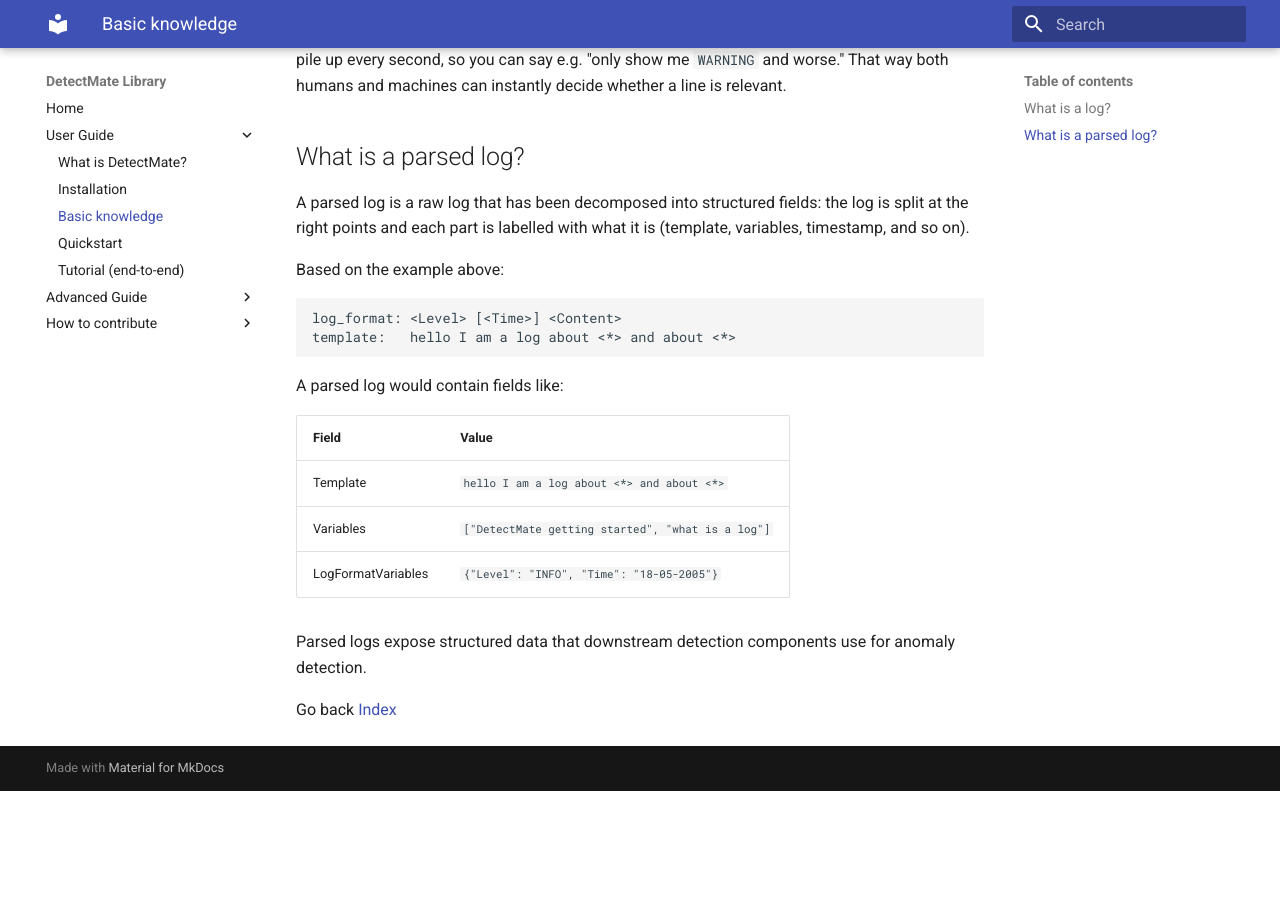
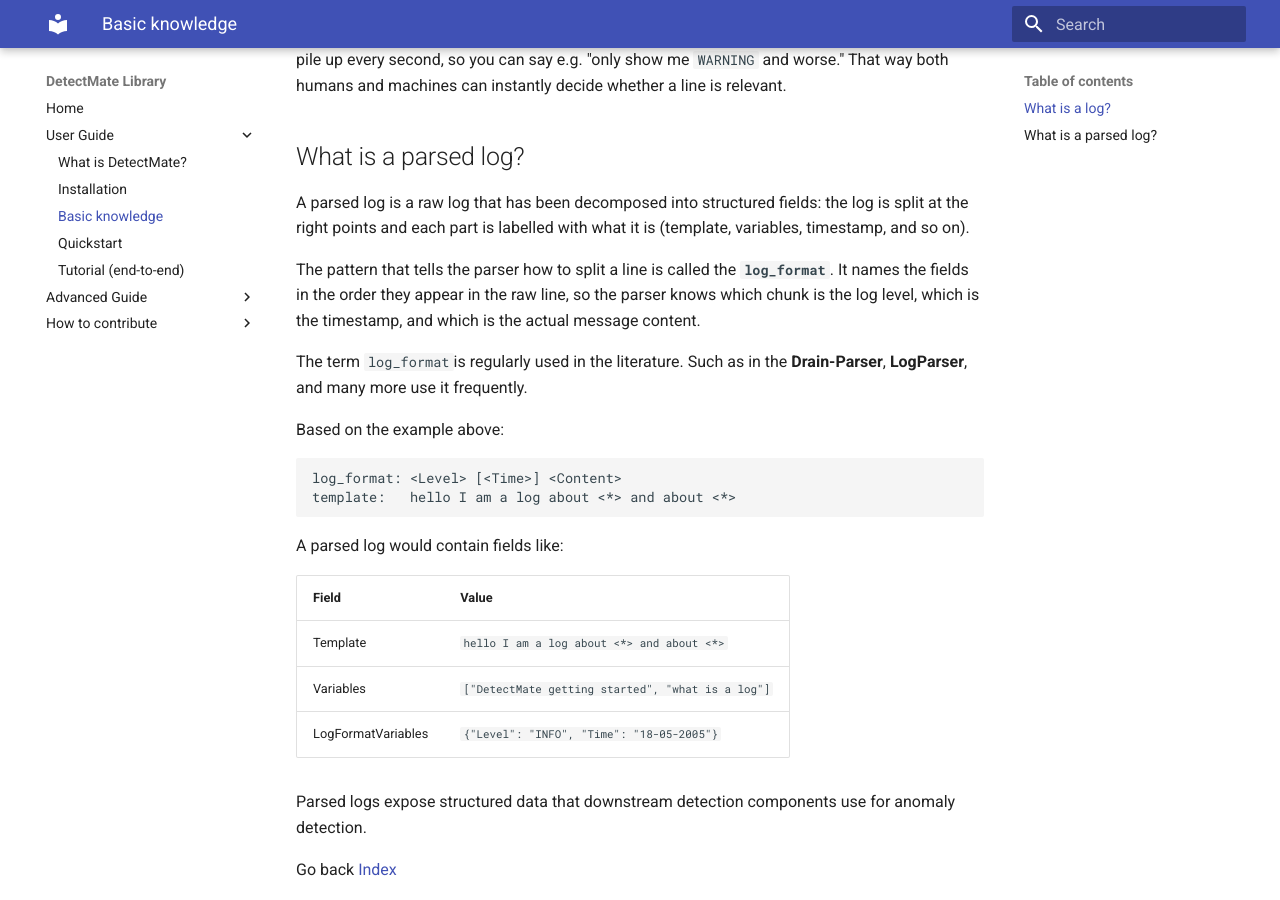
Before and after one commit to ait-detectmate/DetectMateLibrary, an MkDocs documentation site: the page built from docs/user_guide/basic_knowledge.md, in a window 1280 px wide and 900 px high, scrolled down 1453 px. Built offline with MkDocs 1.6.1 and Material for MkDocs 9.7.7, drawn with Linux system fonts in a browser that asks for light colours; before the commit the page ends 2244 px from its top, so only the background shows below that; some of the changed text lies outside the part shown.

Commit message:
implement requested changes from this PR

```diff
--- a/docs/examples/others/quickstart.py
+++ b/docs/examples/others/quickstart.py
@@ -21,9 +21,6 @@
 }
 parser = MatcherParser(name="MatcherParser", config=config_dict)
 
-# Collect first, write once: To.json re-reads and rewrites the whole output file
-# on every call, so calling it inside the loop is O(n^2) and gets unusably slow
-# (and fragile) on a real log file.
 raw_logs = list(From.log(parser, log_path, do_process=False))
 parsed_logs = [parser.process(log) for log in raw_logs]
 
--- a/docs/user_guide/basic_knowledge.md
+++ b/docs/user_guide/basic_knowledge.md
@@ -75,6 +75,14 @@
 log is split at the right points and each part is labelled with what it is
 (template, variables, timestamp, and so on).
 
+The pattern that tells the parser how to split a line is called the
+**`log_format`**. It names the fields in the order they appear in the raw line,
+so the parser knows which chunk is the log level, which is the timestamp, and
+which is the actual message content.
+
+The term `log_format`is regularly used in the literature. Such as in the
+**Drain-Parser**, **LogParser**, and many more use it frequently.
+
 Based on the example above:
 
     log_format: <Level> [<Time>] <Content>
```
Also changed, not shown: other parts of docs/user_guide/basic_knowledge.md (+1 -1 lines), docs/advanced/overall_architecture.md (+1 -1 lines), docs/index.md (+1 -1 lines), docs/user_guide/installation.md (+2 -0 lines).
